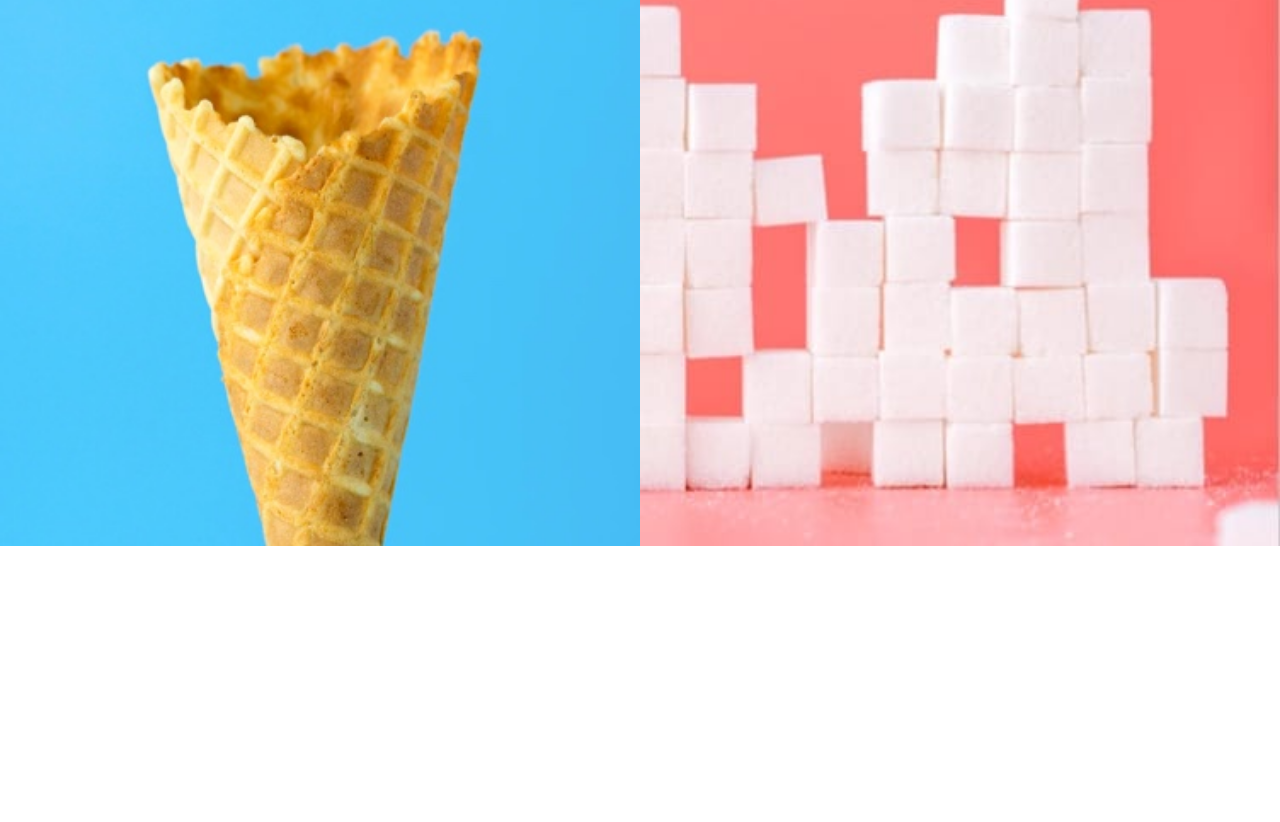
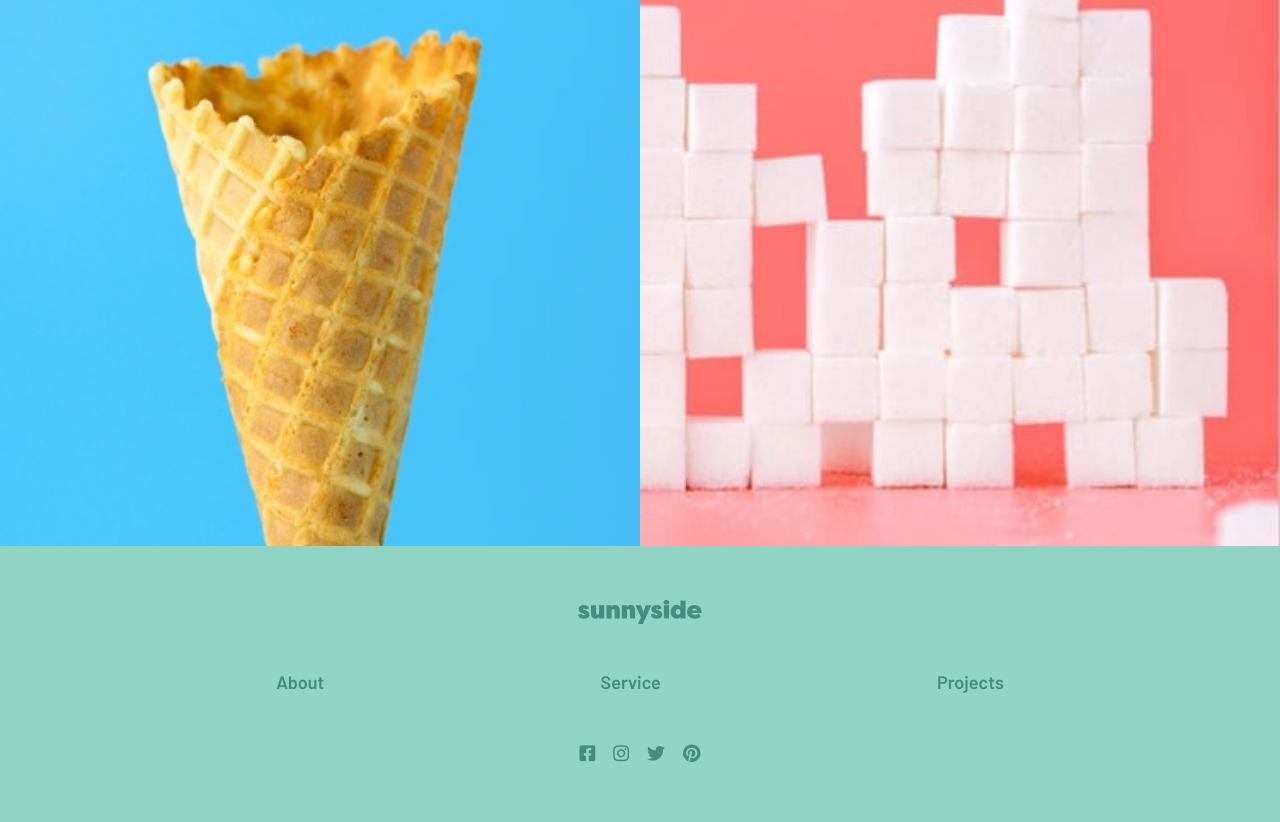
Before and after one commit to trevinshu/sunnyside-agency-landing-page, a website built with Parcel: page src/index.html in a window 1280 px wide. Shown: the part 6156-6978 px from the top of the page. Before the commit the page ends 6702 px from the top, so only its background shows below. Built offline with nearby package versions, Linux system fonts and the light colour scheme; files whose address does not match are found by name.

Commit message:
finished footer

```diff
--- a/src/index.html
+++ b/src/index.html
@@ -97,6 +97,22 @@
         <img src="./img/mobile/image-gallery-sugar-cubes.jpg" alt="Sugar Cubes" />
       </div>
     </main>
+    <footer>
+      <div class="footer-container">
+        <img src="./img/logo.svg" alt="Logo" />
+        <ul class="footer-items-container">
+          <li><a href="#">About</a></li>
+          <li><a href="#">Service</a></li>
+          <li><a href="#">Projects</a></li>
+        </ul>
+        <div class="social-icons-container">
+          <a href="#"><i class="fa-brands fa-facebook-square"></i></a>
+          <a href="#"><i class="fa-brands fa-instagram"></i></a>
+          <a href="#"><i class="fa-brands fa-twitter"></i></a>
+          <a href="#"><i class="fa-brands fa-pinterest"></i></a>
+        </div>
+      </div>
+    </footer>
     <!-- About
   Services
   Projects
--- a/src/scss/main.scss
+++ b/src/scss/main.scss
@@ -267,3 +267,48 @@ main {
     }
   }
 }
+
+footer {
+  background-color: hsl(167, 44%, 70%);
+  padding-block: 3rem;
+
+  .footer-container {
+    display: flex;
+    align-items: center;
+    flex-direction: column;
+    justify-content: center;
+    gap: 1.5rem;
+    img {
+      filter: invert(50%) sepia(29%) saturate(591%) hue-rotate(118deg) brightness(92%) contrast(89%);
+    }
+
+    .footer-items-container {
+      display: flex;
+      justify-content: space-evenly;
+      align-items: center;
+      font-family: $barlow;
+      width: 100%;
+      padding-left: 0;
+      li {
+        list-style: none;
+
+        a {
+          color: $light-cyan;
+          text-decoration: none;
+          text-align: center;
+          cursor: pointer;
+        }
+      }
+    }
+
+    .social-icons-container {
+      display: flex;
+      gap: 1rem;
+
+      a {
+        color: $light-cyan;
+        cursor: pointer;
+      }
+    }
+  }
+}
```
Also changed, not shown: dist/index.html, 2 other files.
